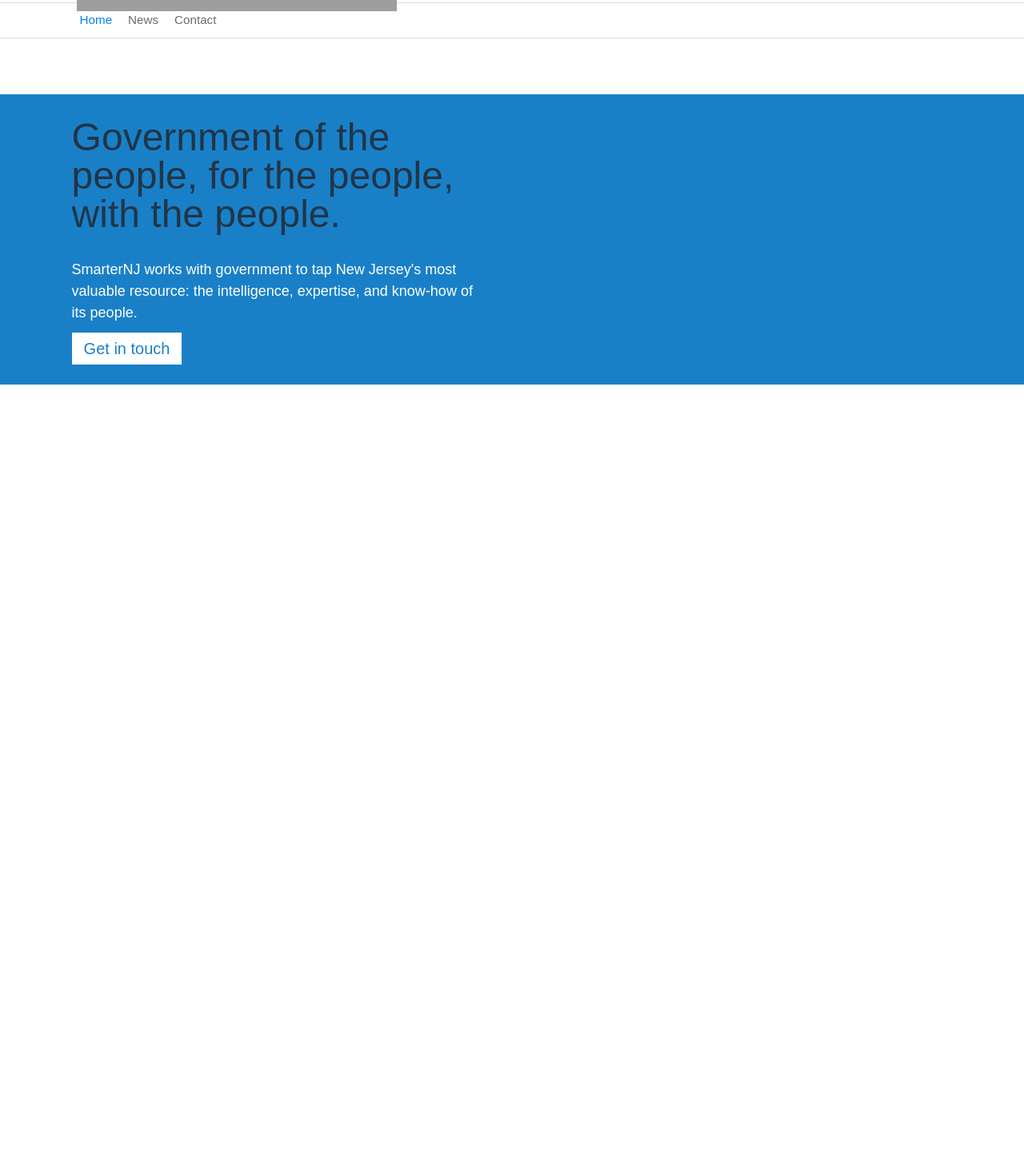
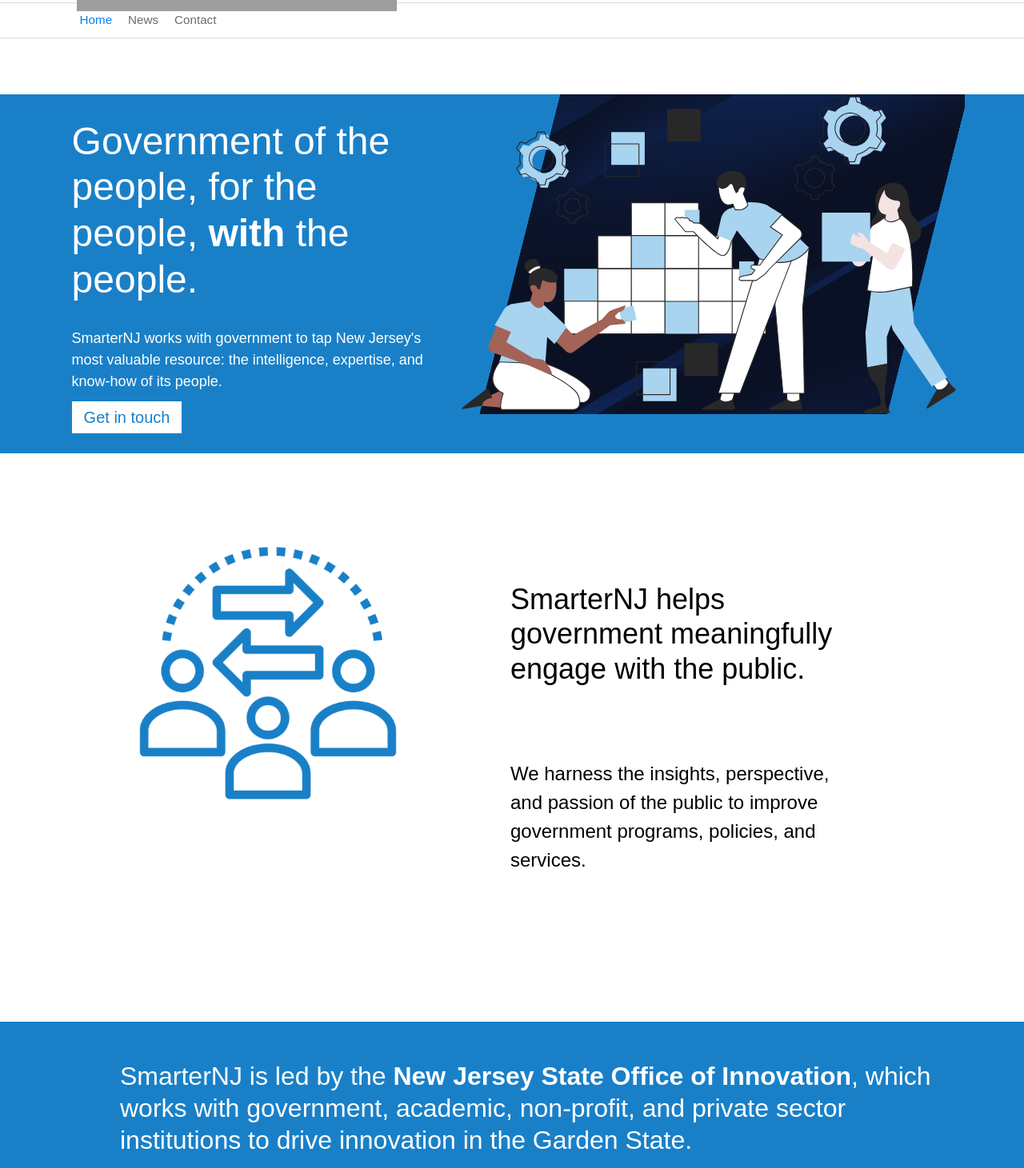
Before and after one commit to jjcazel/SmarterNJ, a React (Vite) app: page / in a window 1280 px wide. Shown: the part 169-1630 px from the top of the page at 80% size. Before the commit the page ends 800 px from the top, so only its background shows below. Built offline with nearby package versions, Linux system fonts and the light colour scheme; grey boxes are pictures that could not be loaded.

Commit message:
Finish first subsection component

```diff
--- a/src/components/GovernmentSection.tsx
+++ b/src/components/GovernmentSection.tsx
@@ -1,11 +1,14 @@
 import "../styles/GovernmentSection.css";
+import GenericPeople from "../assets/GenericPeopleBlueBanner.svg";
+import Directional from "../assets/Directional.png";
 
 export function GovernmentSection() {
   return (
-    <section>
+    <>
+      <section className="blueBanner">
         <div className="rightContainer">
           <div className="heading">
-          Government of the people, for the people, with the people.
+            Government of the people, for the people, <b>with</b> the people.
           </div>
           <div className="subText">
             SmarterNJ works with government to tap New Jersey's most valuable
@@ -19,6 +22,39 @@
             Get in touch
           </a>
         </div>
+        <div>
+          <img
+            src={GenericPeople}
+            className="genericPeople"
+            alt="Image not found"
+          />
+        </div>
       </section>
+      <section className="whiteBanner">
+        <div className="midBanner">
+          <img
+            src={Directional}
+            alt="Directional"
+            className="directionalImage"
+          />
+          <div className="flexRight">
+            <p className="boldPara">
+              SmarterNJ helps government meaningfully engage with the public.
+            </p>
+            <p className="lowerPara">
+              We harness the insights, perspective, and passion of the public to
+              improve government programs, policies, and services.
+            </p>
+          </div>
+        </div>
+      </section>
+      <section className="blueBanner Bottom">
+        <p className="explainer">
+          SmarterNJ is led by the <b>New Jersey State Office of Innovation</b>,
+          which works with government, academic, non-profit, and private sector
+          institutions to drive innovation in the Garden State.
+        </p>
+      </section>
+    </>
   );
 }
--- a/src/index.css
+++ b/src/index.css
@@ -2,8 +2,6 @@
   font-family: "Public Sans", sans-serif;
   line-height: 1.5;
   font-weight: 400;
-  color-scheme: light dark;
-
   background-color: white;
   font-synthesis: none;
   text-rendering: optimizeLegibility;
@@ -41,16 +39,3 @@
 button:focus-visible {
   outline: 4px auto -webkit-focus-ring-color;
 }
-
-@media (prefers-color-scheme: light) {
-  :root {
-    color: #213547;
-    background-color: #ffffff;
-  }
-  a:hover {
-    color: #747bff;
-  }
-  button {
-    background-color: #f9f9f9;
-  }
-}
--- a/src/styles/GovernmentSection.css
+++ b/src/styles/GovernmentSection.css
@@ -1,14 +1,36 @@
-section {
+.blueBanner {
+  display: flex;
   height: auto;
   background-color: #1980c8;
-  padding-bottom: 30px;
+  padding: 0 0 30px 5.6em;
   margin-top: 60px;
+  &.Bottom {
+    padding: 48px 20px 48px 100px;
+  }
+}
+
+.whiteBanner {
+  padding: 100px 0;
+  margin: 0 10em;
+}
+
+.midBanner {
+  display: flex;
+}
+
+.flexRight {
+  display: flex;
+  flex-direction: column;
+  width: 50%;
+  padding: 25px 60px 0 0;
+  margin-left: 8em;
 }
 
 .heading {
   font-size: 3rem;
   padding-top: 30px;
-  line-height: 1;
+  line-height: 1.2;
+  color: white;
 }
 
 .subText {
@@ -20,7 +42,6 @@
 
 .rightContainer {
   width: 40%;
-  padding: 0 0 0 5.6em;
 }
 
 .getInTouchButton {
@@ -29,3 +50,31 @@
   padding: 9px 15px;
   font-size: 20px;
 }
+
+.genericPeople {
+  width: 40em;
+}
+
+.boldPara {
+  font-size: 2.25rem;
+  font-weight: 500;
+  line-height: 1.2;
+}
+
+.lowerPara {
+  font-size: 1.5rem;
+  margin-top: 56px;
+  font-weight: 300;
+}
+
+.directionalImage {
+  max-width: 350px;
+  max-height: 350px;
+}
+
+.explainer {
+  margin: 0 50px;
+  font-size: 2rem;
+  line-height: 1.25;
+  color: #fff;
+}
```
Also changed, not shown: src/assets/Directional.png (added), src/assets/GenericPeopleBlueBanner.svg (added). Lines whose indentation alone changed are shown as unchanged.
